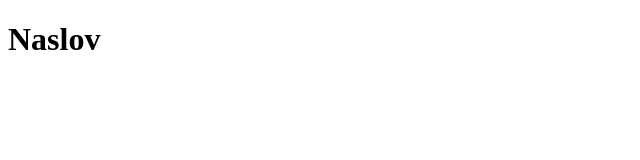
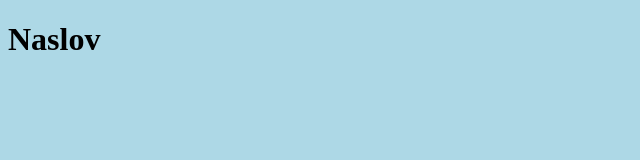
Before and after one commit to BalsaGolubovic/verbose-carnival, a plain HTML site: page index.html in a window 1280 px wide. Shown: the whole page, without its empty margins (0-640 px from the left). Drawn offline with Linux system fonts and the light colour scheme.

Commit message:
Initial commit

```diff
--- a/index.html
+++ b/index.html
@@ -4,6 +4,7 @@
     <meta charset="UTF-8">
     <meta http-equiv="X-UA-Compatible" content="IE=edge">
     <meta name="viewport" content="width=device-width, initial-scale=1.0">
+    <link rel="stylesheet" href="stil.css">
     <title>Document</title>
 </head>
 <body>
--- /dev/null
+++ b/stil.css
@@ -0,0 +1,3 @@
+body{
+    background-color: lightblue;
+}
```
